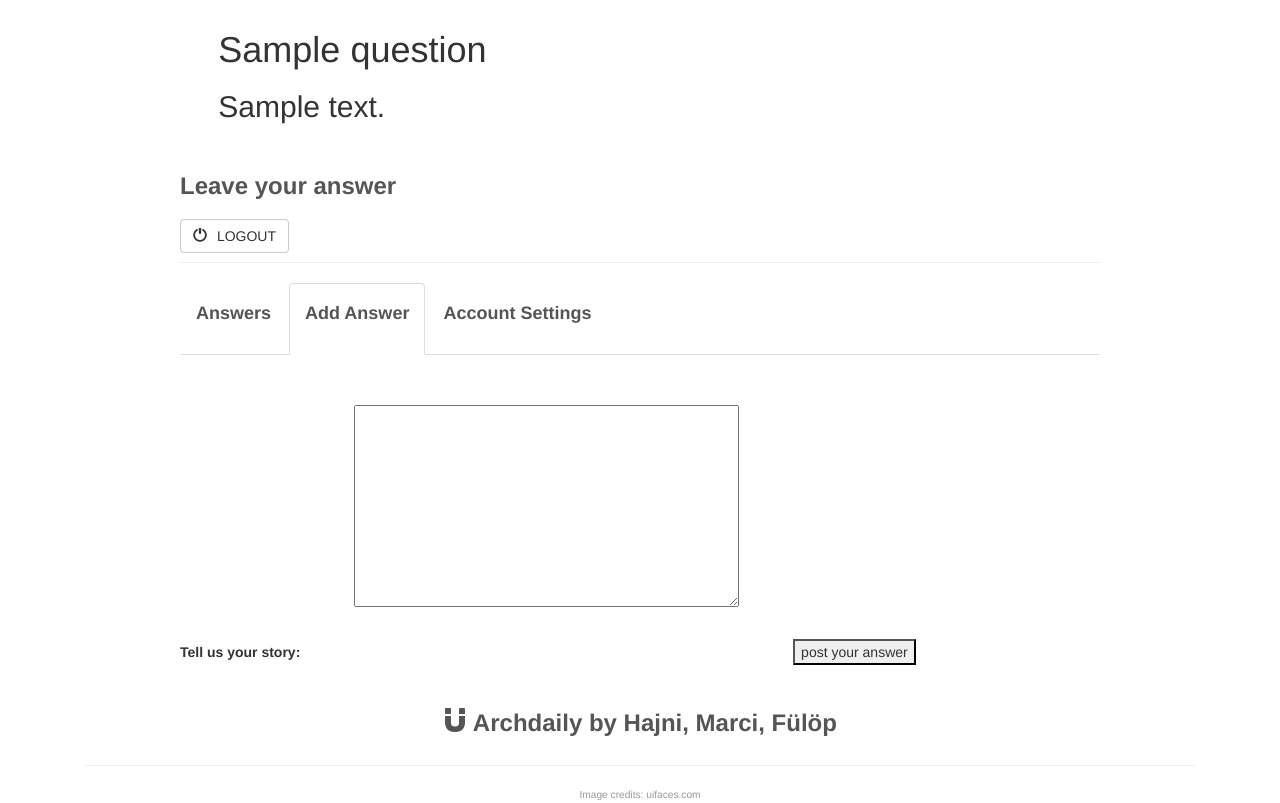
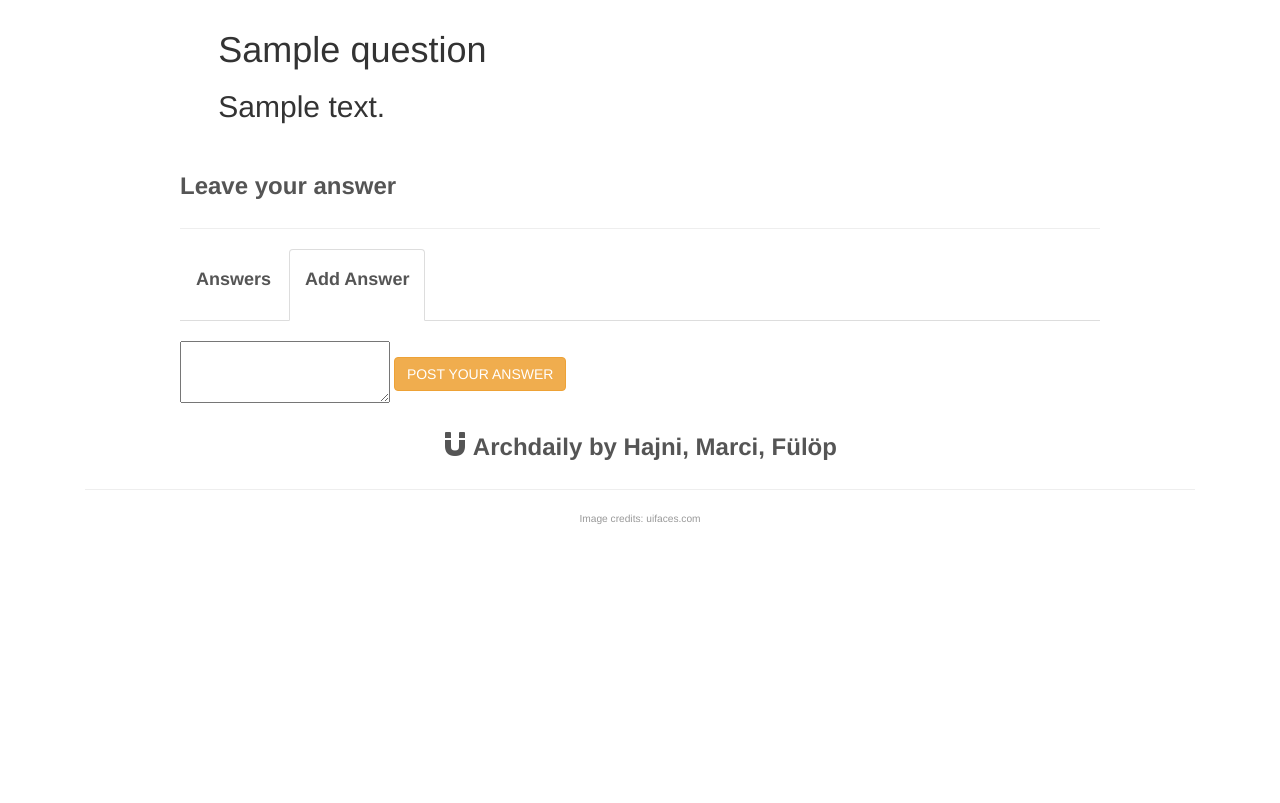
Before and after one commit to tothhajnalka17/askmate3, a Flask app: page /question/1/new-answer in a window 1280 px wide. Shown: the part 72-875 px from the top of the page. After the commit the page ends 596 px from the top, so only its background shows below. Run offline with Flask 2, Linux system fonts and the light colour scheme; a database or web service that is not in the repository returns one stand-in record (values such as "Sample title"); some libraries are stand-ins or nearby versions.

Commit message:
style: css

```diff
--- a/templates/add_answer.html
+++ b/templates/add_answer.html
@@ -25,25 +25,17 @@
     <div class="col-sm-10 col-sm-offset-1" id="logout">
         <div class="page-header">
             <h3 class="reviews">Leave your answer</h3>
-            <div class="logout">
-                <button class="btn btn-default btn-circle text-uppercase" type="button" onclick="$('#logout').hide(); $('#login').show()">
-                    <span class="glyphicon glyphicon-off"></span> Logout
-                </button>
-            </div>
         </div>
         <div class="comment-tabs">
             <ul class="nav nav-tabs" role="tablist">
-                <li><a href="/question/{{ question.id }}" role="tab" data-toggle="tab"><h4 class="reviews text-capitalize">Answers</h4></a></li>
+                <li><a href="/question/{{ question.id }}"><h4 class="reviews text-capitalize">Answers</h4></a></li>
                 <li class="active"><a href= "" role="tab" data-toggle="tab"><h4 class="reviews text-capitalize">Add answer</h4></a></li>
-                <li><a href="#account-settings" role="tab" data-toggle="tab"><h4 class="reviews text-capitalize">Account settings</h4></a></li>
+
             </ul>
            <div>
                <form name="new_answer" action="/question/{{ question.id }}" method="post">
-               <label for="story">Tell us your story:</label>
-               <textarea style="padding: 50px; margin: 50px" id="new_answer" name="new_answer"
-                                            rows="5" cols="33">
-               </textarea>
-                   <button type="submit" name="new_answer">post your answer</button>
+               <textarea  style="margin-top: 20px; margin-bottom: -25px; padding: 0rem 3rem 2rem 0rem " id="new_answer" name="new_answer"> </textarea>
+                   <button class="btn btn-warning btn-circle text-uppercase" type="submit" name="new_answer">post your answer</button>
                </form>
            </div>
         </div>
```
